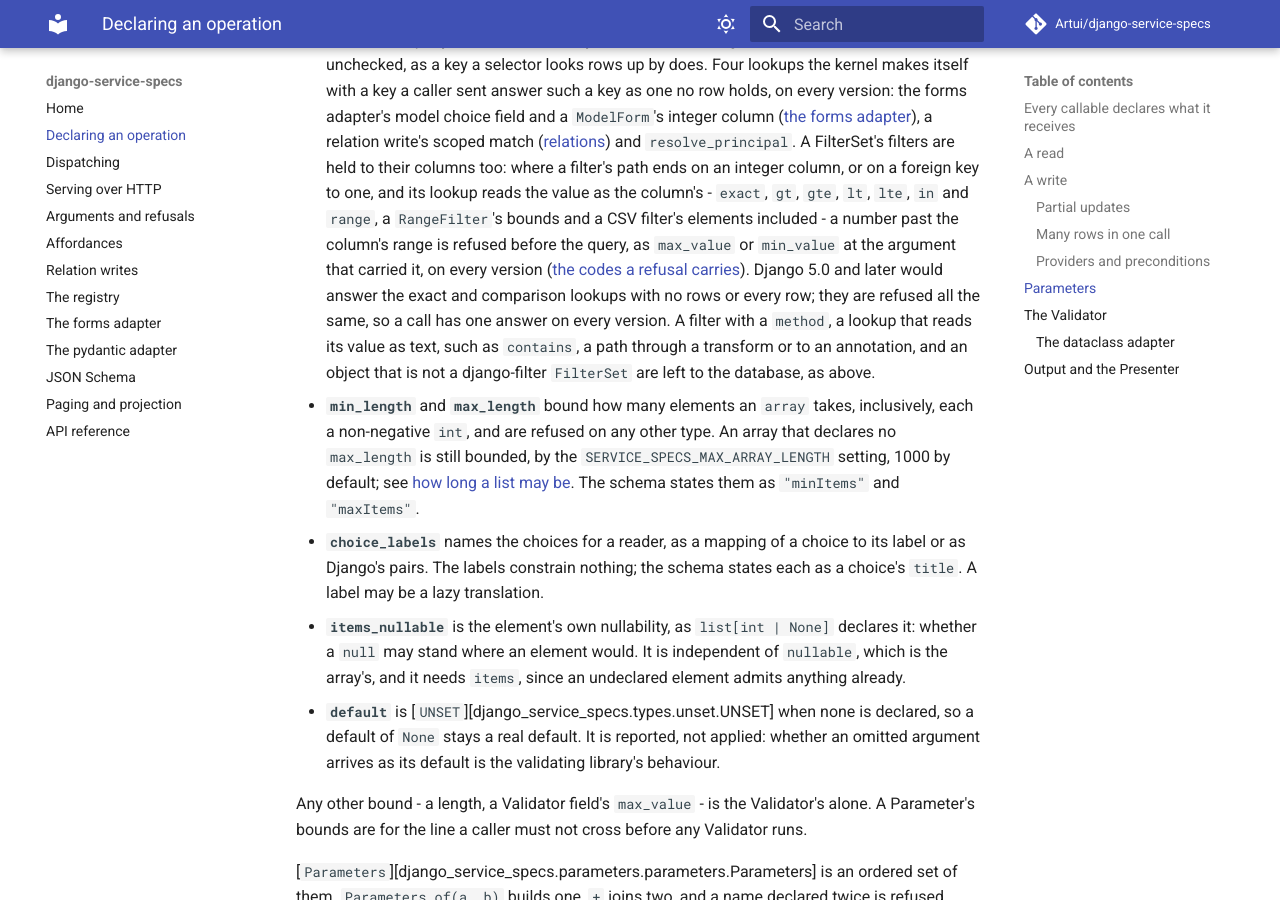
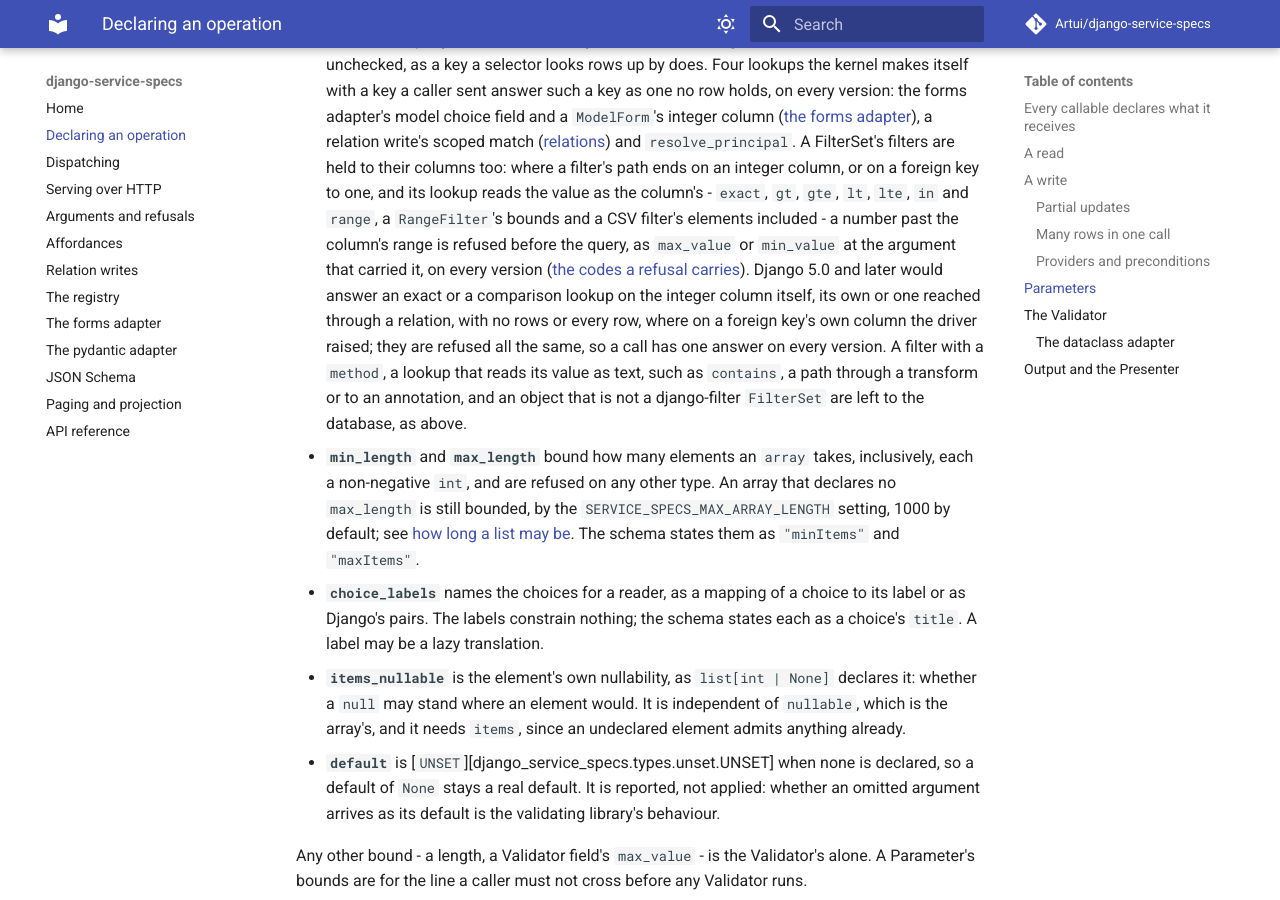
Before and after one commit to Artui/django-service-specs, an MkDocs documentation site: the page built from docs/declaring.md, in a window 1280 px wide and 900 px high, scrolled down 10073 px. Built offline with MkDocs 1.6.1 and Material for MkDocs 9.7.7, drawn with Linux system fonts in a browser that asks for light colours; comment, search, counter and statistics services are not loaded.

Commit message:
Say a foreign key's own column raised everywhere, and refuse async too
Every lookup on a foreign key's own column past its range raised the
driver's OverflowError on every Django, so refusing it is a fix there; the
break on Django 5.0 and later is confined to the exact and comparison
lookups on an integer column itself. The async dispatch tests cover the
exact and range lookups beside in and gte.

Co-Authored-By: Claude Sonnet 5.5 <noreply@anthropic.com>

```diff
--- a/docs/declaring.md
+++ b/docs/declaring.md
@@ -391,9 +391,11 @@ the same declaration.
   before the query, as `max_value` or `min_value` at the argument that
   carried it, on every version
   ([the codes a refusal carries](arguments.md#the-codes-a-refusal-carries)).
-  Django 5.0 and later would answer the exact and comparison lookups with no
-  rows or every row; they are refused all the same, so a call has one answer
-  on every version. A filter with a `method`, a lookup that reads its value
+  Django 5.0 and later would answer an exact or a comparison lookup on the
+  integer column itself, its own or one reached through a relation, with no
+  rows or every row, where on a foreign key's own column the driver raised;
+  they are refused all the same, so a call has one answer on every version.
+  A filter with a `method`, a lookup that reads its value
   as text, such as `contains`, a path through a transform or to an
   annotation, and an object that is not a django-filter `FilterSet` are left
   to the database, as above.
```
Also changed, not shown: CHANGELOG.md (+6 -5 lines), 2 other files.
